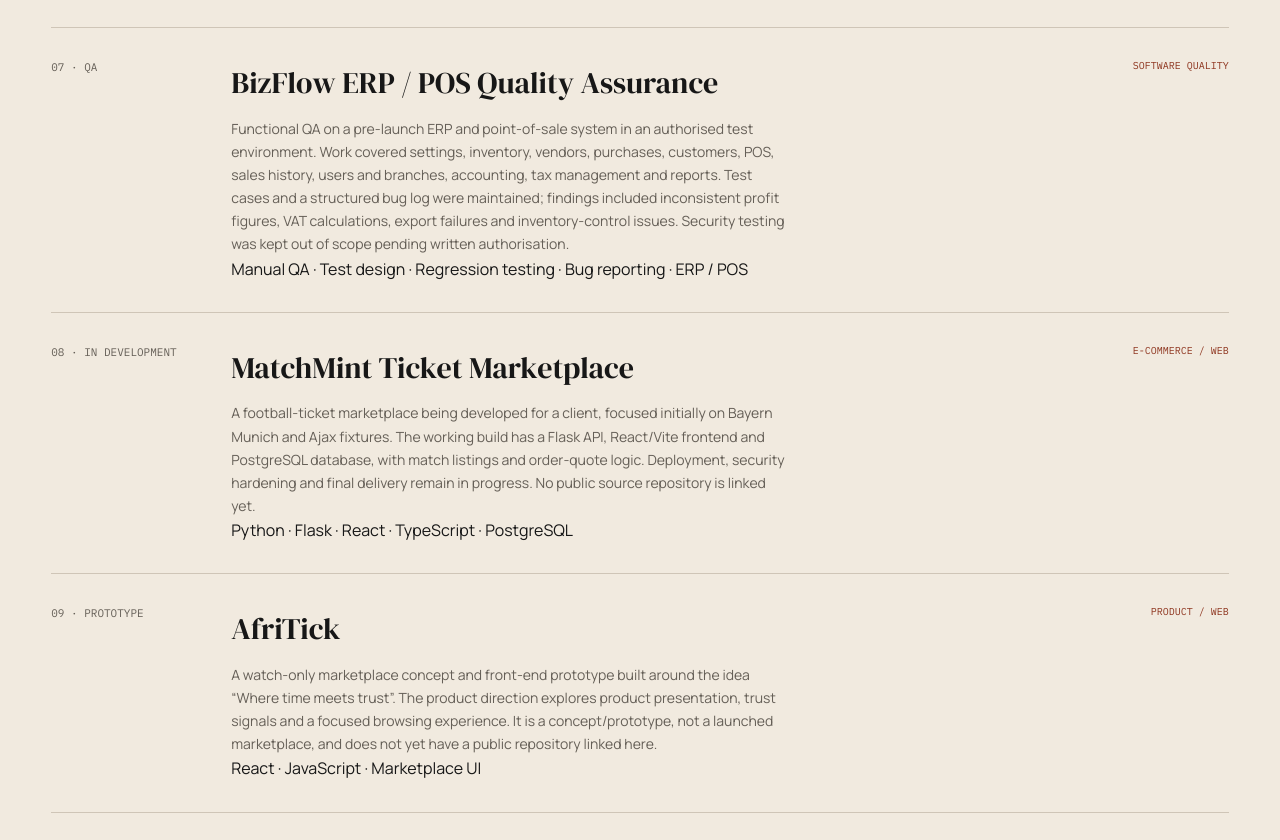
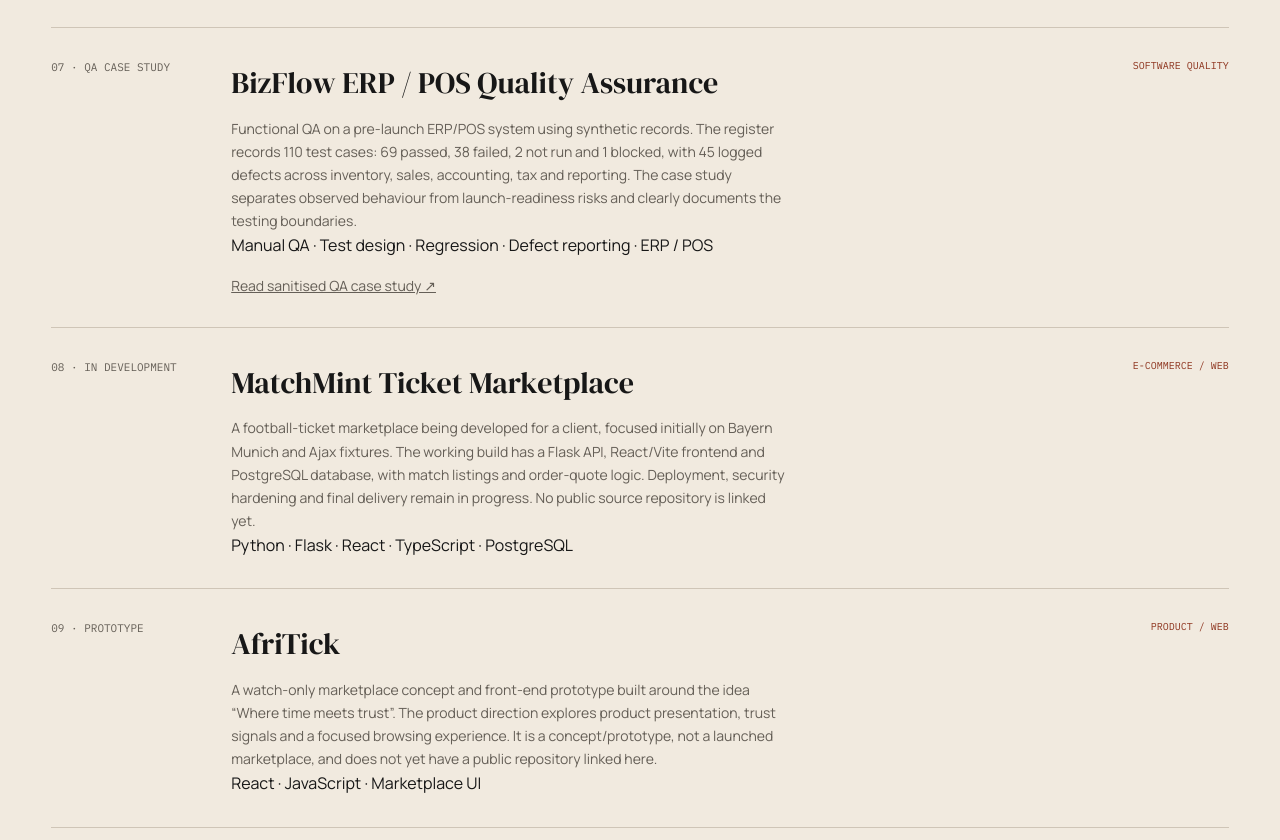
Before and after one commit to nelvinmwendwa/nelvinmwendwa.github.io, a plain HTML site: page work.html in a window 1280 px wide. Shown: the part 2128-2968 px from the top of the page. Drawn offline with Linux system fonts and the light colour scheme.

Commit message:
Link verified BizFlow QA case study

```diff
--- a/work.html
+++ b/work.html
@@ -15,7 +15,7 @@
  <article class="entry" id="deriv"><div class="date">04 · PUBLISHED</div><div><h2>Deriv R_50 Trading Bot</h2><p>A research-oriented Python system for the Volatility 50 synthetic index. It includes WebSocket market-data handling, tick-level backtesting, signal logic, ATR-based regime detection, risk controls, contract tracking and analytics. The repository documents the project and its limitations; historical testing is not a claim of future profitability.</p><div class="stack">Python · WebSockets · Backtesting · Risk management</div><p style="margin-top:15px"><a href="https://github.com/nelvinmwendwa/deriv-trading-bot" target="_blank" rel="noopener">Source ↗</a></p></div><div class="tag">QUANT / PYTHON</div></article>
  <article class="entry" id="shop-report"><div class="date">05 · DEMO</div><div><h2>Shop Daily Report</h2><p>An automation prototype built with fake sales data for a local electronics-shop workflow. It demonstrates daily customer rankings by spend, detailed sales history and low-stock alerts. The demo is designed to validate the workflow before connecting to real shop data or systems.</p><div class="stack">Python · Automation · Reporting · Inventory alerts</div><p style="margin-top:15px"><a href="https://github.com/nelvinmwendwa/Shop-daily-report" target="_blank" rel="noopener">Source ↗</a></p></div><div class="tag">BUSINESS AUTOMATION</div></article>
  <article class="entry" id="soda"><div class="date">06 · DEMO</div><div><h2>Buy the Crew a Soda · 97s</h2><p>A lightweight fan-support prototype for a podcast, with KES-denominated support amounts and a QR-based flow tested from an iPhone. Built as a low-cost concept for creator communities rather than a fully integrated payment platform.</p><div class="stack">Web · QR flow · KES pricing · Creator tools</div><p style="margin-top:15px"><a href="https://github.com/nelvinmwendwa/97s-soda-demo" target="_blank" rel="noopener">Source ↗</a></p></div><div class="tag">CREATOR TOOLS</div></article>
- <article class="entry" id="bizflow"><div class="date">07 · QA</div><div><h2>BizFlow ERP / POS Quality Assurance</h2><p>Functional QA on a pre-launch ERP and point-of-sale system in an authorised test environment. Work covered settings, inventory, vendors, purchases, customers, POS, sales history, users and branches, accounting, tax management and reports. Test cases and a structured bug log were maintained; findings included inconsistent profit figures, VAT calculations, export failures and inventory-control issues. Security testing was kept out of scope pending written authorisation.</p><div class="stack">Manual QA · Test design · Regression testing · Bug reporting · ERP / POS</div></div><div class="tag">SOFTWARE QUALITY</div></article>
+ <article class="entry" id="bizflow"><div class="date">07 · QA CASE STUDY</div><div><h2>BizFlow ERP / POS Quality Assurance</h2><p>Functional QA on a pre-launch ERP/POS system using synthetic records. The register records 110 test cases: 69 passed, 38 failed, 2 not run and 1 blocked, with 45 logged defects across inventory, sales, accounting, tax and reporting. The case study separates observed behaviour from launch-readiness risks and clearly documents the testing boundaries.</p><div class="stack">Manual QA · Test design · Regression · Defect reporting · ERP / POS</div><p style="margin-top:15px"><a href="case-studies/bizflow-qa.html">Read sanitised QA case study ↗</a></p></div><div class="tag">SOFTWARE QUALITY</div></article>
  <article class="entry" id="matchmint"><div class="date">08 · IN DEVELOPMENT</div><div><h2>MatchMint Ticket Marketplace</h2><p>A football-ticket marketplace being developed for a client, focused initially on Bayern Munich and Ajax fixtures. The working build has a Flask API, React/Vite frontend and PostgreSQL database, with match listings and order-quote logic. Deployment, security hardening and final delivery remain in progress. No public source repository is linked yet.</p><div class="stack">Python · Flask · React · TypeScript · PostgreSQL</div></div><div class="tag">E-COMMERCE / WEB</div></article>
  <article class="entry" id="afritick"><div class="date">09 · PROTOTYPE</div><div><h2>AfriTick</h2><p>A watch-only marketplace concept and front-end prototype built around the idea “Where time meets trust”. The product direction explores product presentation, trust signals and a focused browsing experience. It is a concept/prototype, not a launched marketplace, and does not yet have a public repository linked here.</p><div class="stack">React · JavaScript · Marketplace UI</div></div><div class="tag">PRODUCT / WEB</div></article>
  <article class="entry" id="catalogue"><div class="date">10 · LIVE DEMO</div><div><h2>WhatsApp Catalogue Demo</h2><p>A reusable sample storefront for small businesses, with product categories, variants, a basket and a pre-filled WhatsApp order message. The demo supports shop-name and contact configuration through URL parameters; external product imagery is attributed to its sources.</p><div class="stack">HTML · CSS · JavaScript · WhatsApp</div><p style="margin-top:15px"><a href="catalogue-demo/" target="_blank" rel="noopener">Open demo ↗</a> &nbsp; <a href="https://github.com/nelvinmwendwa/nelvinmwendwa.github.io" target="_blank" rel="noopener">Website repository ↗</a></p></div><div class="tag">SMALL BUSINESS</div></article>
```
